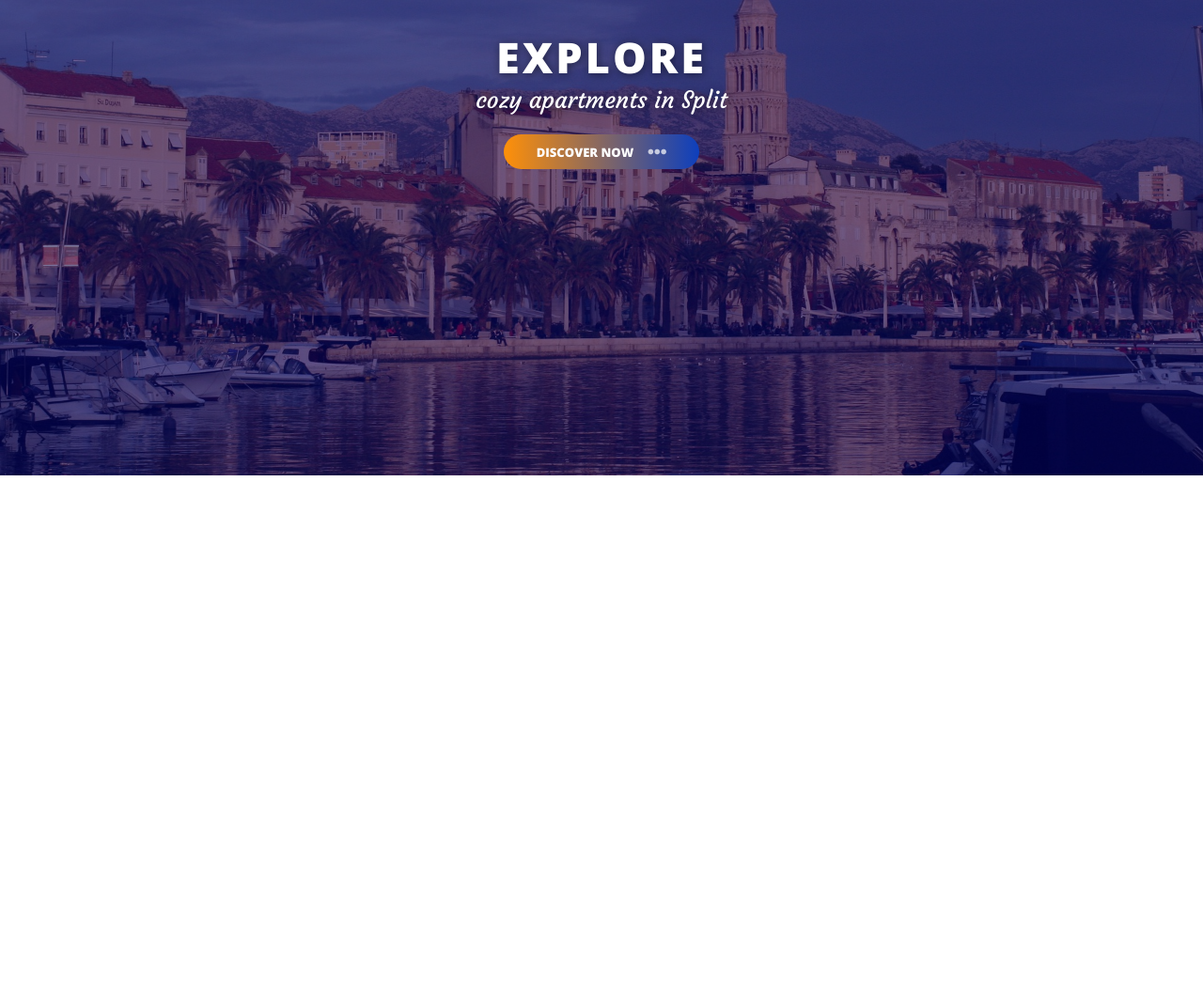
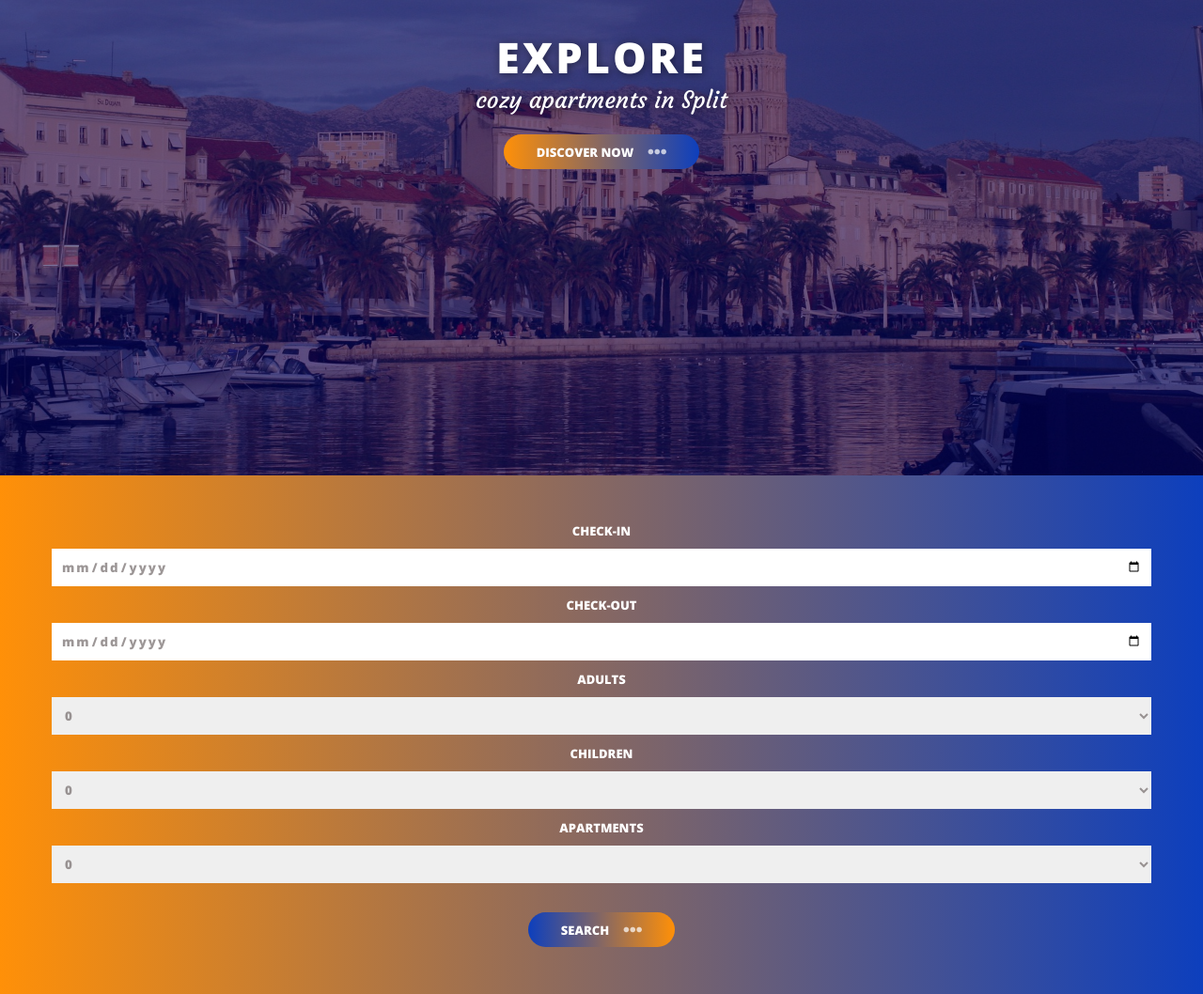
Before and after one commit to GrgoJelavic/Apartments-1.0, a plain HTML site: page index.html in a window 1280 px wide. Shown: the part 294-1352 px from the top of the page at 94% size. Before the commit the page ends 800 px from the top, so only its background shows below. Drawn offline with nearby package versions, Linux system fonts and the light colour scheme.

Commit message:
03-booking-section

```diff
--- a/index.html
+++ b/index.html
@@ -7,6 +7,7 @@
     <meta http-equiv="X-UA-Compatible" content="ie=edge">
     <title>Jelavic apartments</title>
     <link rel="stylesheet" href="https://cdnjs.cloudflare.com/ajax/libs/font-awesome/5.13.0/css/all.min.css">
+    <link rel="stylesheet" href="https://fonts.googleapis.com/css?family=Courgette|Open+Sans:400,800&display=swap">
     <link rel="stylesheet" href="./style.css">
     <script defer src="./main.js"></script>
 </head>
@@ -46,17 +47,66 @@
 </header>
 
 <main>
-    <div class="explore">
+    <section class="explore">
         <div class="container">
             <div class="explore-heading">
                 <h1 class="title">Explore</h1>
                 <h3 class="subtitle">cozy apartments in Split</h3>
             </div>
-            <a href="#" class="button button-gradient">Discover now
+            <a href="#" class="button button-gradient-right">Discover now
                 <span class="dots"><i class="fas fa-ellipsis-h"></i></span>
             </a>
         </div>
-    </div>
+    </section>
+
+    <section class="booking">
+        <div class="container">
+            <form action="" class="form">
+                <div class="input-group">
+                    <label for="check-in" class="input-label">Check-in</label>
+                    <input type="date" class="input" id="check-in">
+                </div>
+                <div class="input-group">
+                    <label for="check-out" class="input-label">Check-out</label>
+                    <input type="date" class="input" id="check-out">
+                </div>
+                <div class="input-group">
+                    <label for="guests" class="input-label">Adults</label>
+                    <select class="options" id="guests">
+                        <option value="0">0</option>
+                        <option value="1">1</option>
+                        <option value="2">2</option>
+                        <option value="3">3</option>
+                        <option value="4">4</option>
+                        <option value="5">5</option>
+                    </select>
+                </div>
+                <div class="input-group">
+                    <label for="children" class="input-label">Children</label>
+                    <select class="options" id="children">
+                        <option value="0">0</option>
+                        <option value="1">1</option>
+                        <option value="2">2</option>
+                        <option value="3">3</option>
+                        <option value="4">4</option>
+                    </select>
+                </div>
+                <div class="input-group">
+                    <label for="apartments" class="input-label">Apartments</label>
+                    <select class="options" id="apartments">
+                        <option value="0">0</option>
+                        <option value="1">1</option>
+                        <option value="2">2</option>
+                        <option value="3">3</option>
+                        <option value="4">4</option>
+                    </select>
+                </div>
+                <button type="submit" class="button button-form button-gradient-left">Search
+                    <span class="dots"><i class="fas fa-ellipsis-h"></i></span>
+                </button>
+            </form>
+        </div>
+    </section>
 </main>
 
 </html>
--- a/style.css
+++ b/style.css
@@ -1,4 +1,3 @@
-@import url('https://fonts.googleapis.com/css?family=Courgette|Open+Sans:400,800&display=swap');
 *,
 *::before,
 *::after {
@@ -14,8 +13,10 @@
     --blue-transparent-alt: rgba(0, 0, 125, 0.5);
     --blue-light: #0d3fbd;
     --orange-solid: #ff9008;
-    --gradient-color: linear-gradient(to right, var(--orange-solid), var(--blue-light));
-    --gradient-color-alt: linear-gradient(to right, var(--blue-light), var(--orange-solid));
+    --gradient-color-right: linear-gradient(to right, var(--orange-solid), var(--blue-light));
+    --gradient-color-alt-right: linear-gradient(to right, var(--blue-light), var(--orange-solid));
+    --gradient-color-left: linear-gradient(to right, var(--blue-light), var(--orange-solid));
+    --gradient-color-alt-left: linear-gradient(to right, var(--orange-solid), var(--blue-light));
 }
 
 html {
@@ -186,13 +187,13 @@ header {
     align-items: center;
 }
 
-.button-gradient {
-    background-image: var(--gradient-color);
+.button-gradient-right {
+    background-image: var(--gradient-color-right);
     font-family: 'Open Sans', sans-serif;
 }
 
-.button-gradient:hover {
-    background-image: var(--gradient-color-alt);
+.button-gradient-right:hover {
+    background-image: var(--gradient-color-alt-right);
 }
 
 .dots {
@@ -200,3 +201,55 @@ header {
     margin-left: 1.5rem;
     opacity: 0.7;
 }
+
+
+/* booking section */
+
+.booking {
+    background-image: var(--gradient-color-right);
+}
+
+.input-group {
+    margin-bottom: 1.1rem;
+}
+
+.input-label {
+    display: block;
+    color: #fff;
+    font-size: 1.3rem;
+    font-weight: bold;
+    margin-bottom: 1rem;
+    text-transform: uppercase;
+}
+
+.input,
+.options {
+    outline: none;
+    border: none;
+    width: 100%;
+    min-height: 2.2rem;
+    padding: 1rem;
+    font-weight: bold;
+    color: #766e6eb8;
+    letter-spacing: 2px;
+    font-family: "Open Sans", sans-serif;
+    /* resize: none; */
+}
+
+.form {
+    align-items: center;
+    text-align: center;
+}
+
+.button-form {
+    margin-top: 2rem;
+}
+
+.button-gradient-left {
+    background-image: var(--gradient-color-left);
+    font-family: 'Open Sans', sans-serif;
+}
+
+.button-gradient-left:hover {
+    background-image: var(--gradient-color-alt-left);
+}
```
